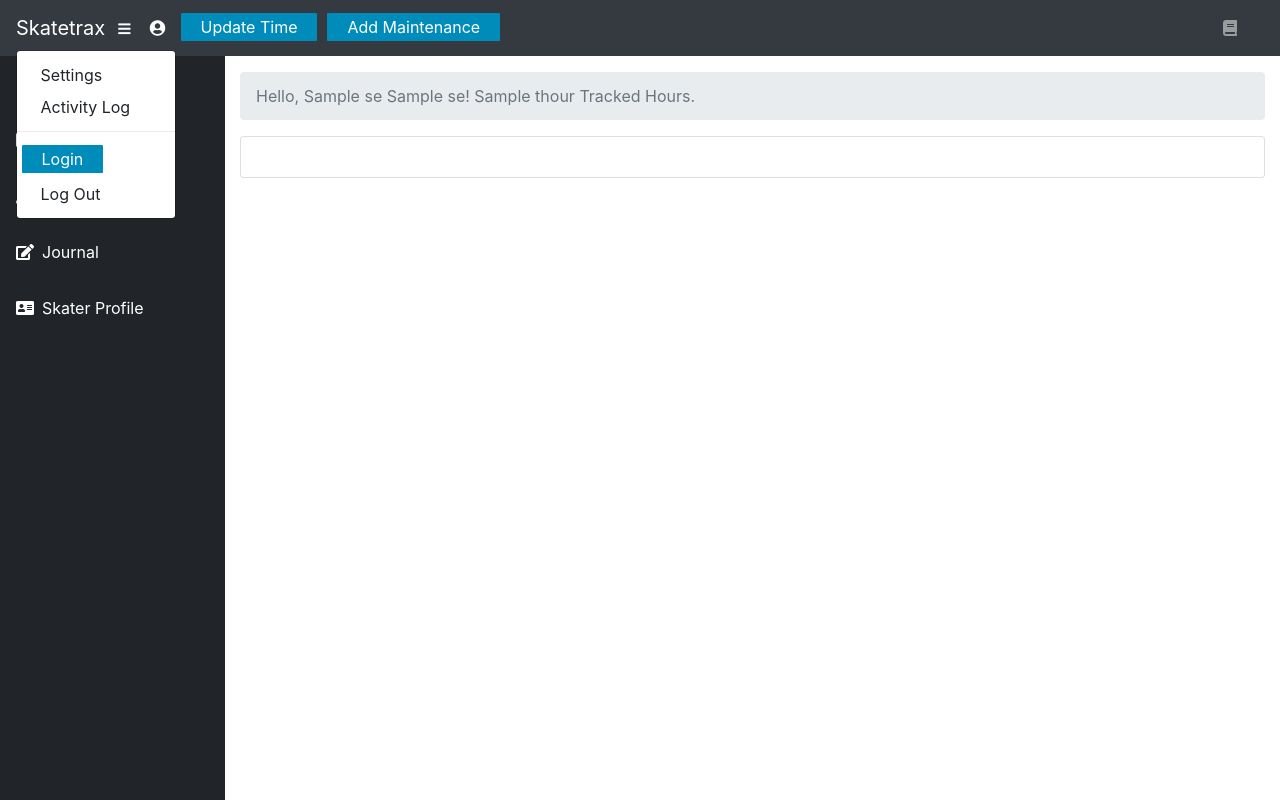
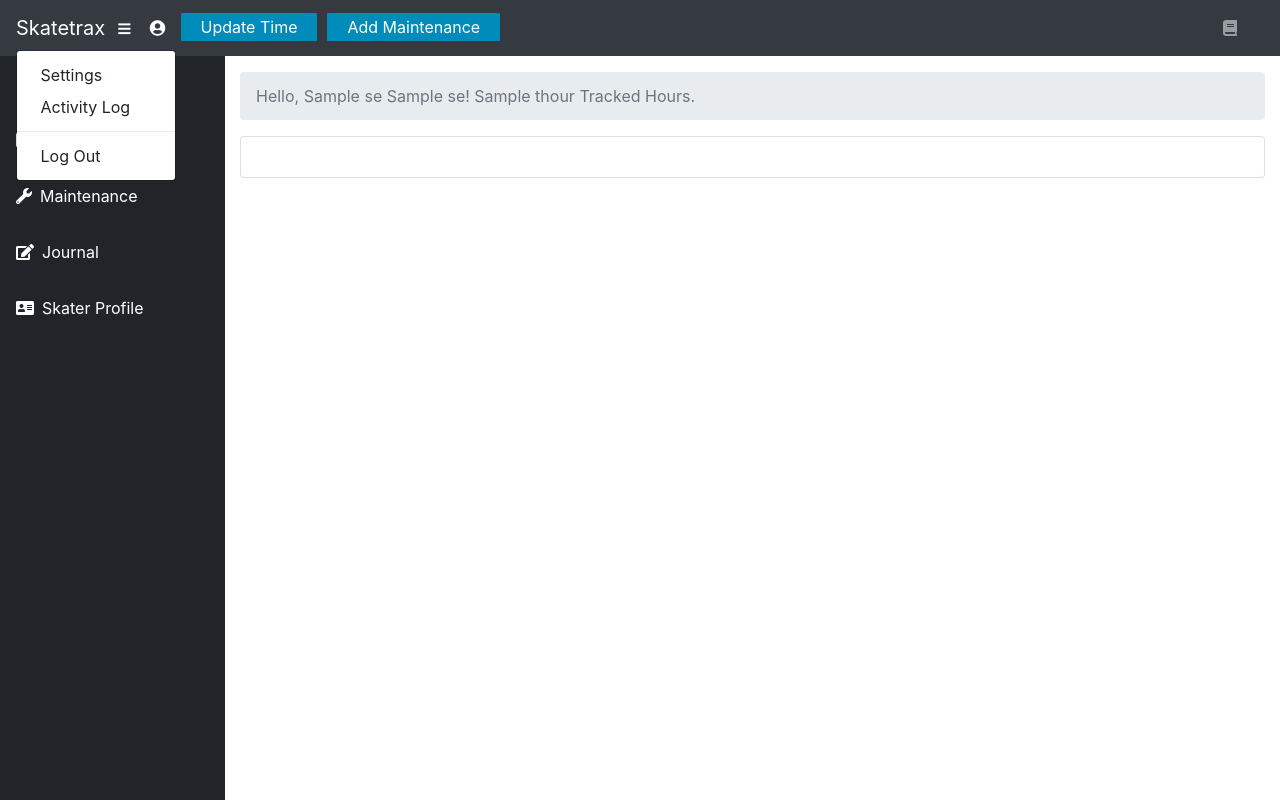
Before and after one commit to kami-nashi/skatetrax, a Flask app: template app/templates/template.html in a window 1280 px wide, after a click that opens the changed part. Run offline with Flask 2, Linux system fonts and the light colour scheme; the template is opened without the code that fills it: most values are stand-ins (such as "Sample title", 1, 10 or a date in 2020); some libraries are stand-ins or nearby versions.

Commit message:
Removing weird login from nav

```diff
--- a/app/templates/template.html
+++ b/app/templates/template.html
@@ -47,8 +47,7 @@
             <a class="dropdown-item" href="#">Activity Log</a>
             <div class="dropdown-divider"></div>
             <a class="nav-item">
-              <button class="btntxt" data-modal="modalZero">Login</button></a>
-              <a class="dropdown-item" href="logout">Log Out</a>
+            <a class="dropdown-item" href="logout">Log Out</a>
           </div>
           </li>
           <li class="nav-item"><button class="btntxt" data-modal="modalOne">Update Time</button></li>
```
